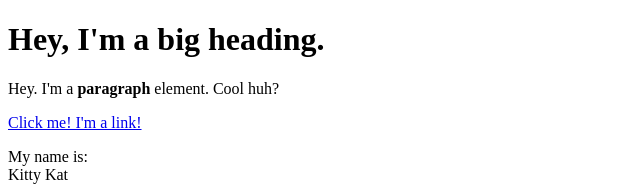
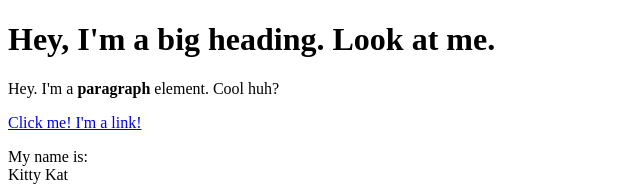
Before and after one commit to ClumsyDucky/cartoon-hero, a plain HTML site: page test.html in a window 1280 px wide. Shown: the top 186 px of the page, without its empty margins (0-640 px from the left). Drawn offline with Linux system fonts and the light colour scheme.

```diff
--- a/test.html
+++ b/test.html
@@ -4,7 +4,7 @@
 	<title> Test page </title>
 </head>
 <body>
-	<h1> Hey, I'm a big heading. </h1>
+	<h1> Hey, I'm a big heading. Look at me. </h1>
 	<p>Hey. I'm a <b>paragraph</b> element. Cool huh? </p>
 	<a href="https://duckduckgo.com" target="blank" title="let's go to duckduckgo"> Click me! I'm a link! </a>
 	<p>My name is:<br>
```
Also changed, not shown: 1 other file.
